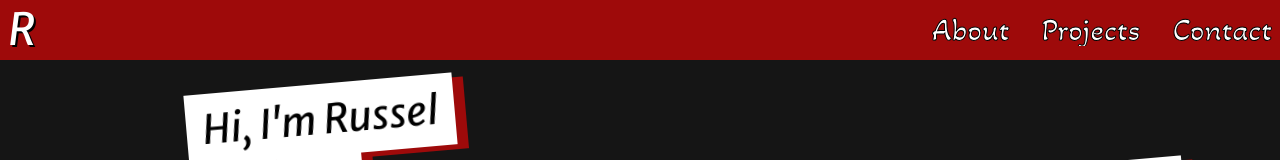
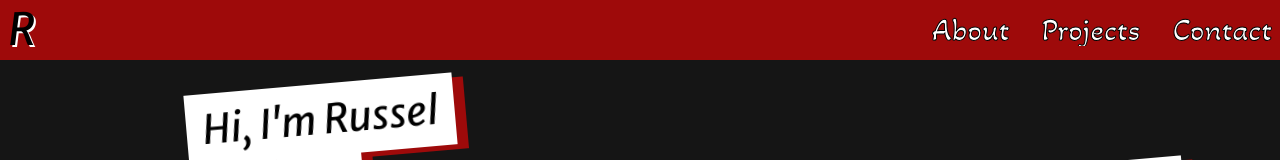
Before and after one commit to ruddelbenito/ruddelca, a Next.js app: page /about in a window 1280 px wide. In both pictures the pointer is over the link 21 px from the left and 29 px from the top of the page. Shown: the top 160 px of the page. Built offline with nearby package versions, Linux system fonts and the light colour scheme.

Commit message:
Add link hover styling

```diff
--- a/src/styles/nav.module.scss
+++ b/src/styles/nav.module.scss
@@ -14,6 +14,12 @@
     font-size: 2.75rem;
     color: variables.$white;
     filter: drop-shadow(2px 2px 0 variables.$black);
+    transition: 0.1s;
+
+    &:hover {
+        color: variables.$black;
+        filter: drop-shadow(2px 2px 0 variables.$white);
+    }
 }
 
 .icon {
@@ -53,6 +59,12 @@
     color: variables.$white;
     text-decoration: none;
     -webkit-text-stroke: 1px variables.$black;
+    transition: 0.1s;
+
+    &:hover {
+        color: variables.$black;
+        -webkit-text-stroke: 1px variables.$white;
+    }
 
     &:nth-child(2) {
         margin: 0.5rem auto;
```
